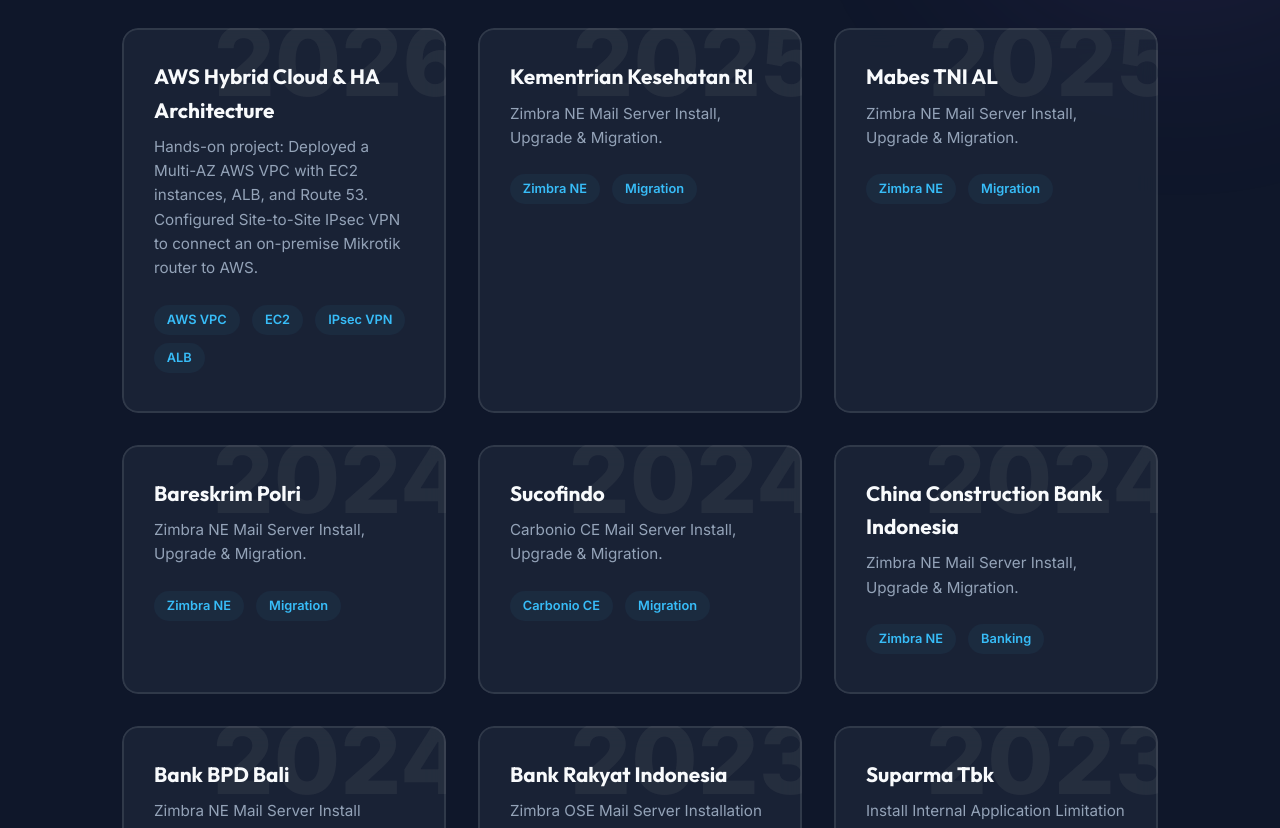
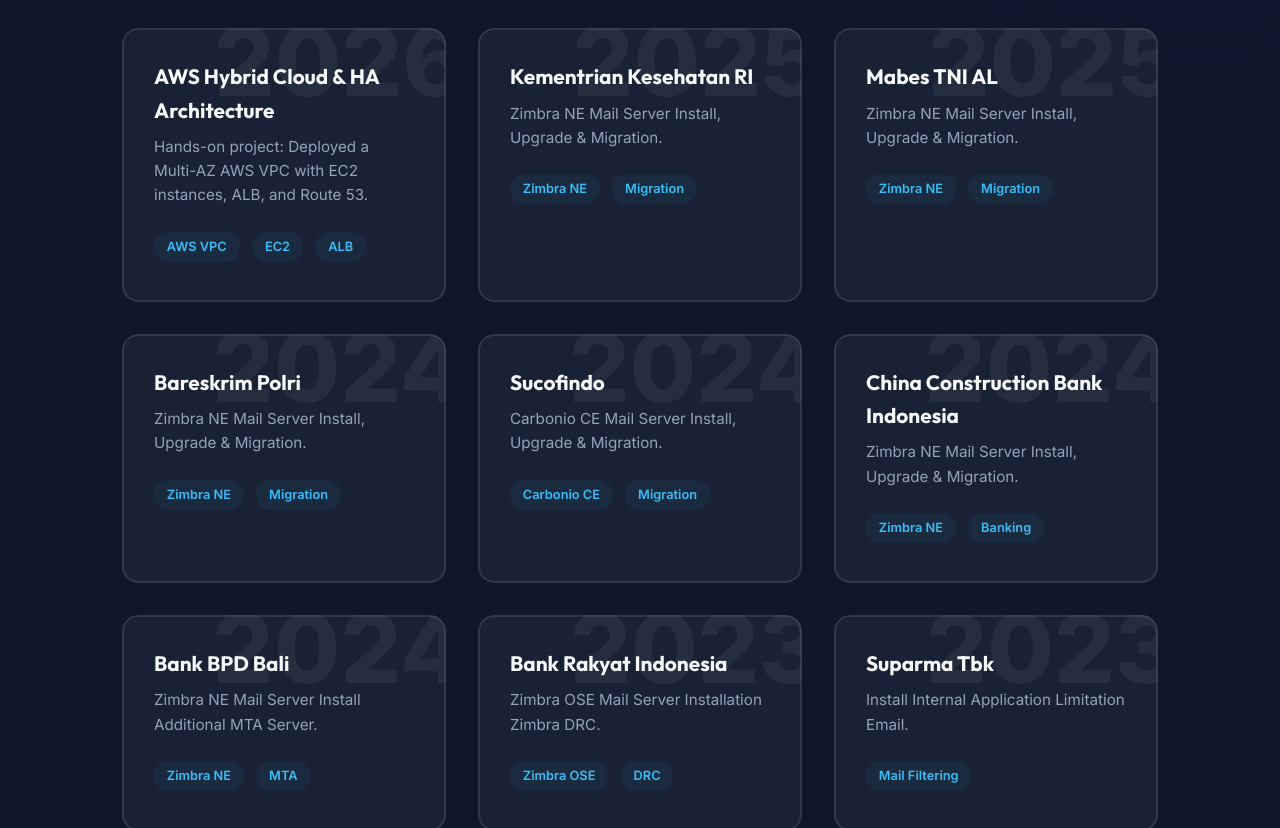
Before and after one commit to adityaaresta5/adityaaresta5.github.io, a plain HTML site: page index.html in a window 1280 px wide. Shown: the part 5100-5928 px from the top of the page. Drawn offline with Linux system fonts and the light colour scheme.

Commit message:
Remove IPsec VPN from AWS project

```diff
--- a/index.html
+++ b/index.html
@@ -290,8 +290,8 @@
                     <div class="project-card glass-card">
                         <div class="project-year">2026</div>
                         <h3>AWS Hybrid Cloud & HA Architecture</h3>
-                        <p>Hands-on project: Deployed a Multi-AZ AWS VPC with EC2 instances, ALB, and Route 53. Configured Site-to-Site IPsec VPN to connect an on-premise Mikrotik router to AWS.</p>
-                        <span class="tag">AWS VPC</span> <span class="tag">EC2</span> <span class="tag">IPsec VPN</span> <span class="tag">ALB</span>
+                        <p>Hands-on project: Deployed a Multi-AZ AWS VPC with EC2 instances, ALB, and Route 53.</p>
+                        <span class="tag">AWS VPC</span> <span class="tag">EC2</span> <span class="tag">ALB</span>
                     </div>
 
                     <div class="project-card glass-card">
```
